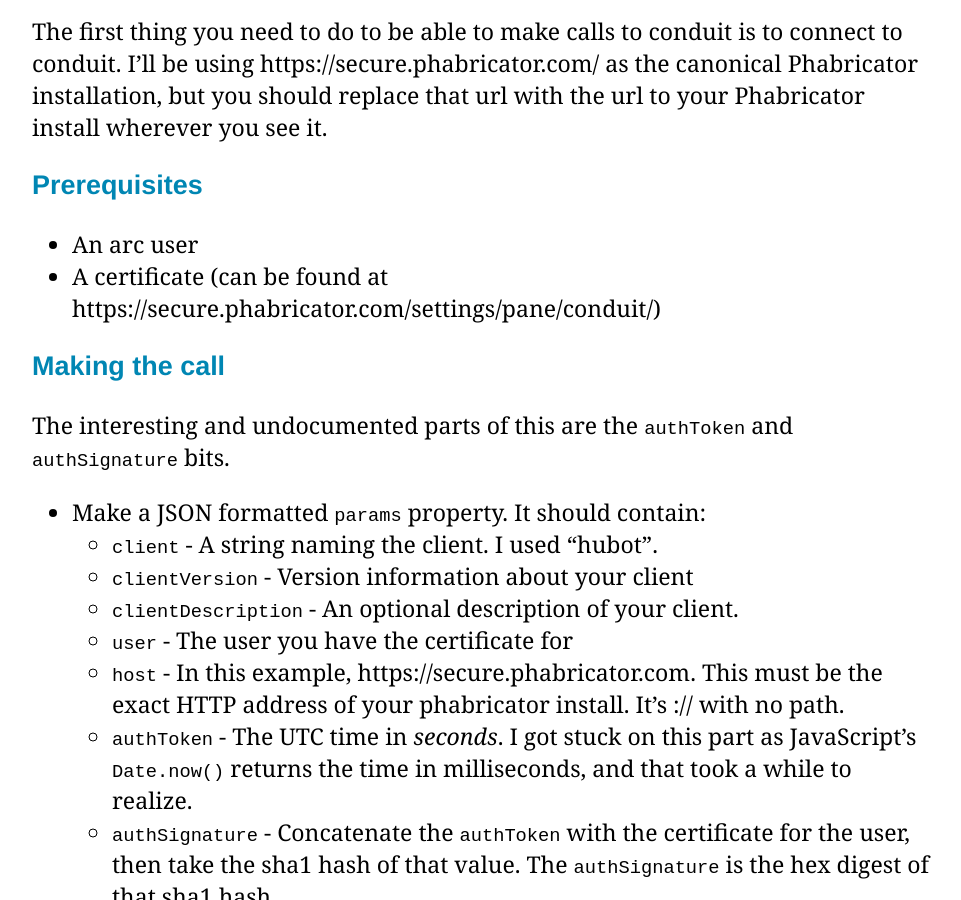
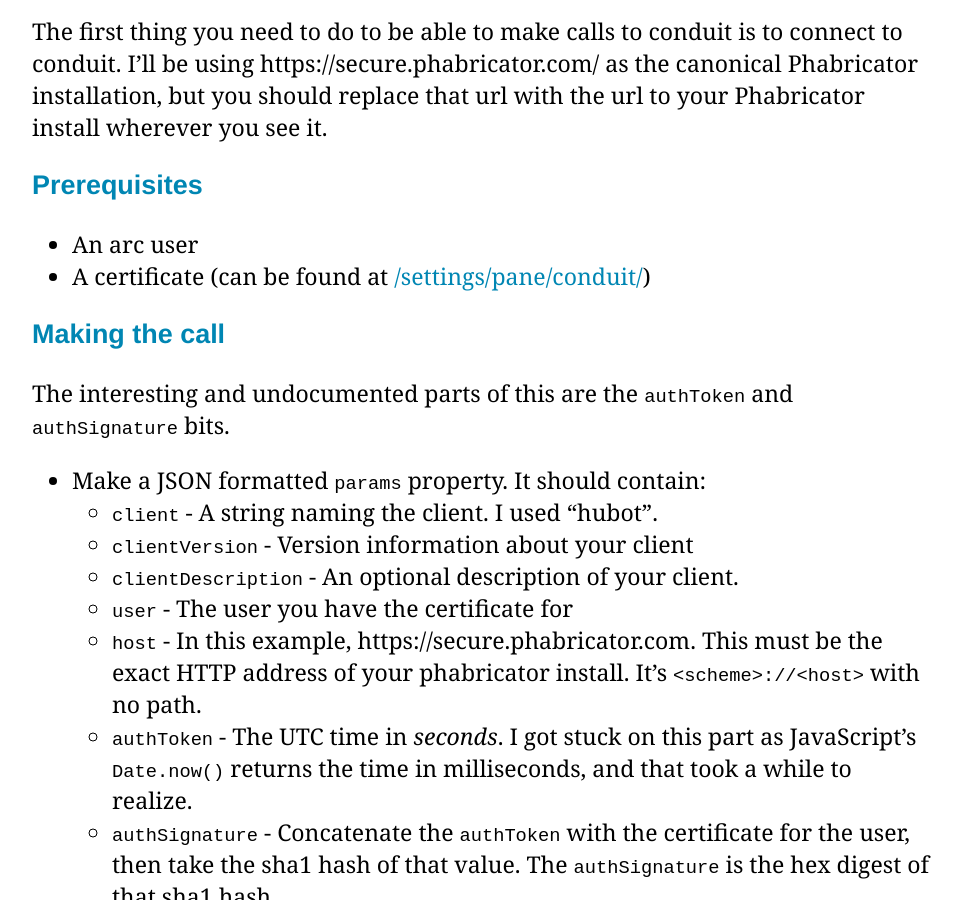
Before and after one commit to JustinTulloss/caffeinated-simpleton, a Jekyll site: the page built from _posts/2013-06-29-authenticating-with-phabricator.markdown, in a window 1280 px wide and 900 px high, scrolled down 559 px. Shown: the whole window, without its empty margins (158-1119 px from the left). Built offline with Jekyll 4.4.1, drawn with Linux system fonts in a browser that asks for light colours; Markdown is read by kramdown in place of the engine named in the settings; comment, search, counter and statistics services are not loaded.

Commit message:
Style tweaks

```diff
--- a/_posts/2013-06-29-authenticating-with-phabricator.markdown
+++ b/_posts/2013-06-29-authenticating-with-phabricator.markdown
@@ -35,8 +35,8 @@
    - `clientDescription` - An optional description of your client.
    - `user` - The user you have the certificate for
    - `host` - In this example, https://secure.phabricator.com. This must be the
-     exact HTTP address of your phabricator install. It's <scheme>://<host> with
-     no path.
+     exact HTTP address of your phabricator install. It's `<scheme>://<host>`
+     with no path.
    - `authToken` - The UTC time in _seconds_. I got stuck on this part as
      JavaScript's `Date.now()` returns the time in milliseconds, and that took a
      while to realize.
```
Also changed, not shown: other parts of _posts/2013-06-29-authenticating-with-phabricator.markdown (+1 -1 lines).
